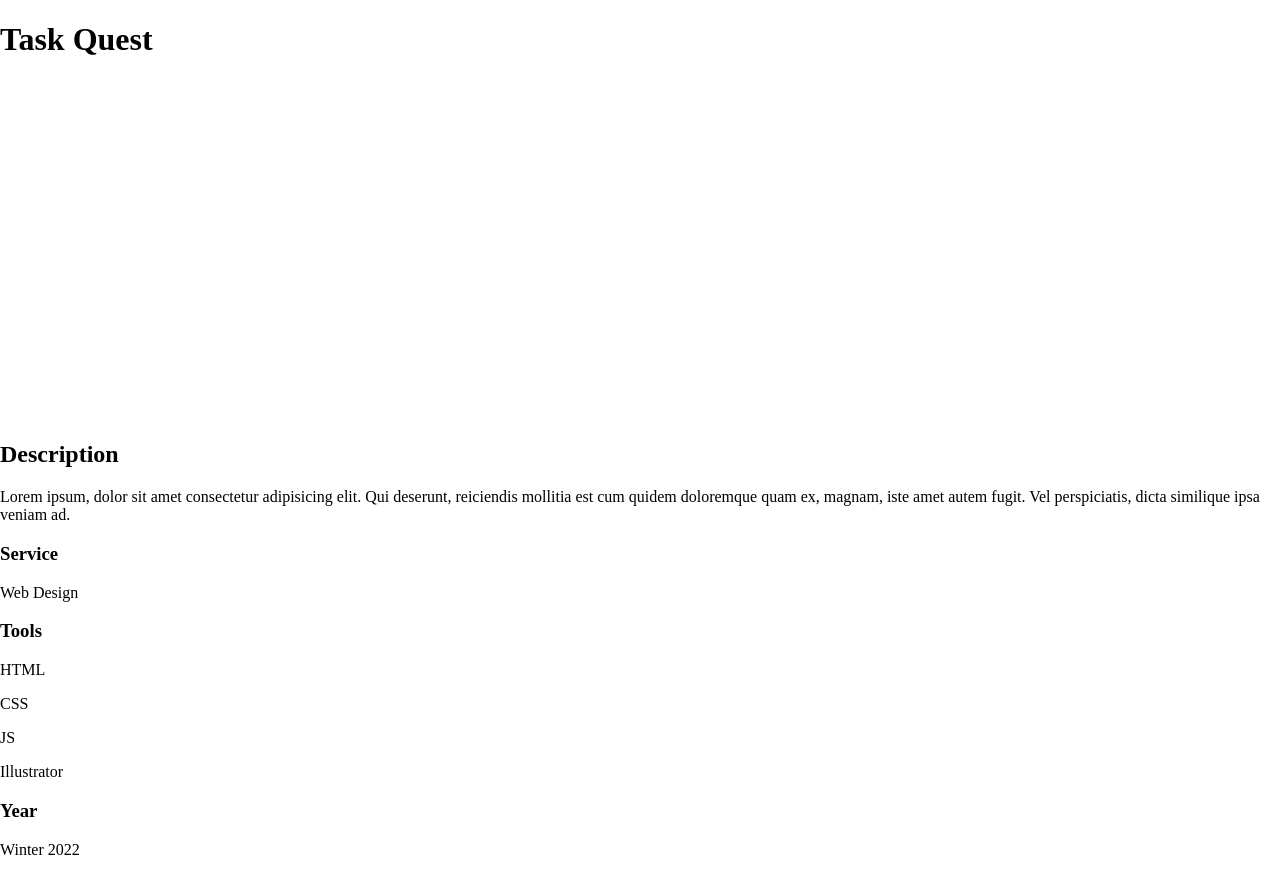
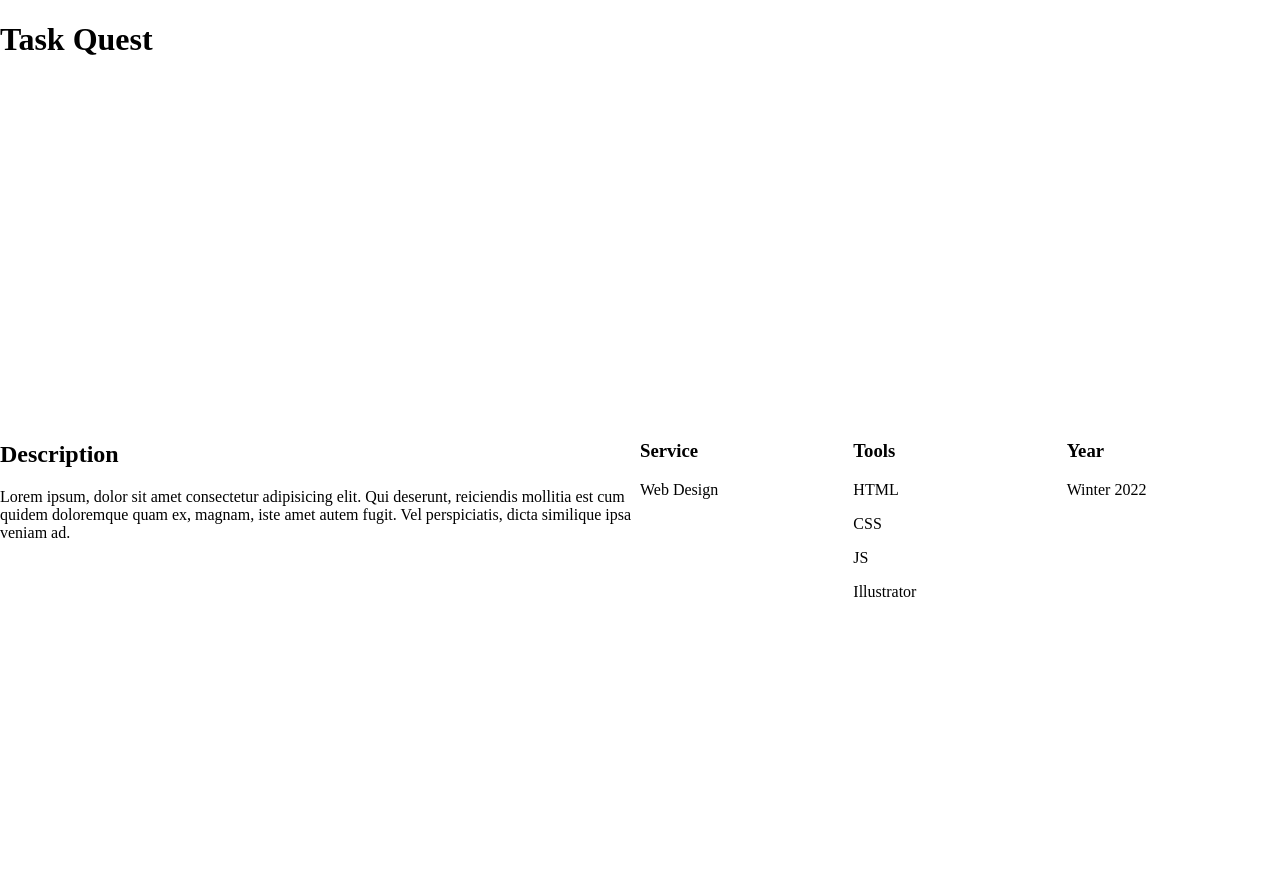
Before and after one commit to patarski/412-web5-2, a plain HTML site: page portfolio/index.html in a window 1280 px wide. After the commit the page ends 800 px from the top, so only its background shows below. Drawn offline with Linux system fonts and the light colour scheme.

Commit message:
description

```diff
--- a/portfolio/casestudy.css
+++ b/portfolio/casestudy.css
@@ -5,3 +5,12 @@ body{
 header{
     height: 50vh;
 }
+/* Description */
+#about{
+    display: grid;
+    grid-template-columns: 1fr 1fr;
+}
+.tools{
+    display: grid;
+    grid-template-columns: 1fr 1fr 1fr;
+}
--- a/portfolio/index.html
+++ b/portfolio/index.html
@@ -10,12 +10,12 @@
     <header>
         <h1>Task Quest</h1>
     </header>
-    <section>
-        <article>
+    <section id="about">
+        <article class="description">
             <h2>Description</h2>
             <p>Lorem ipsum, dolor sit amet consectetur adipisicing elit. Qui deserunt, reiciendis mollitia est cum quidem doloremque quam ex, magnam, iste amet autem fugit. Vel perspiciatis, dicta similique ipsa veniam ad.</p>
         </article>
-        <article>
+        <article class="tools">
             <div>
                 <h3>Service</h3>
                 <p>Web Design</p>
```
